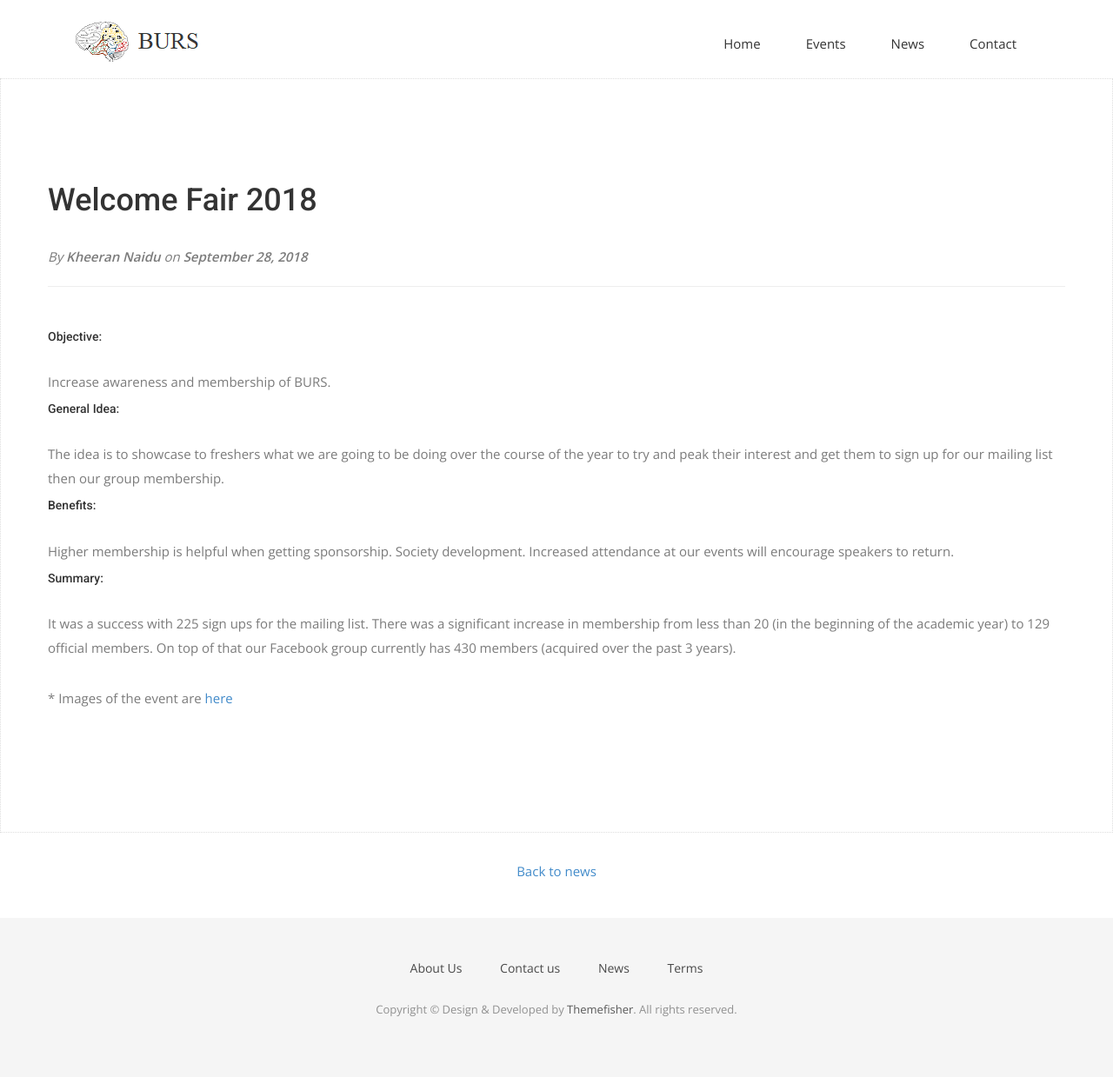
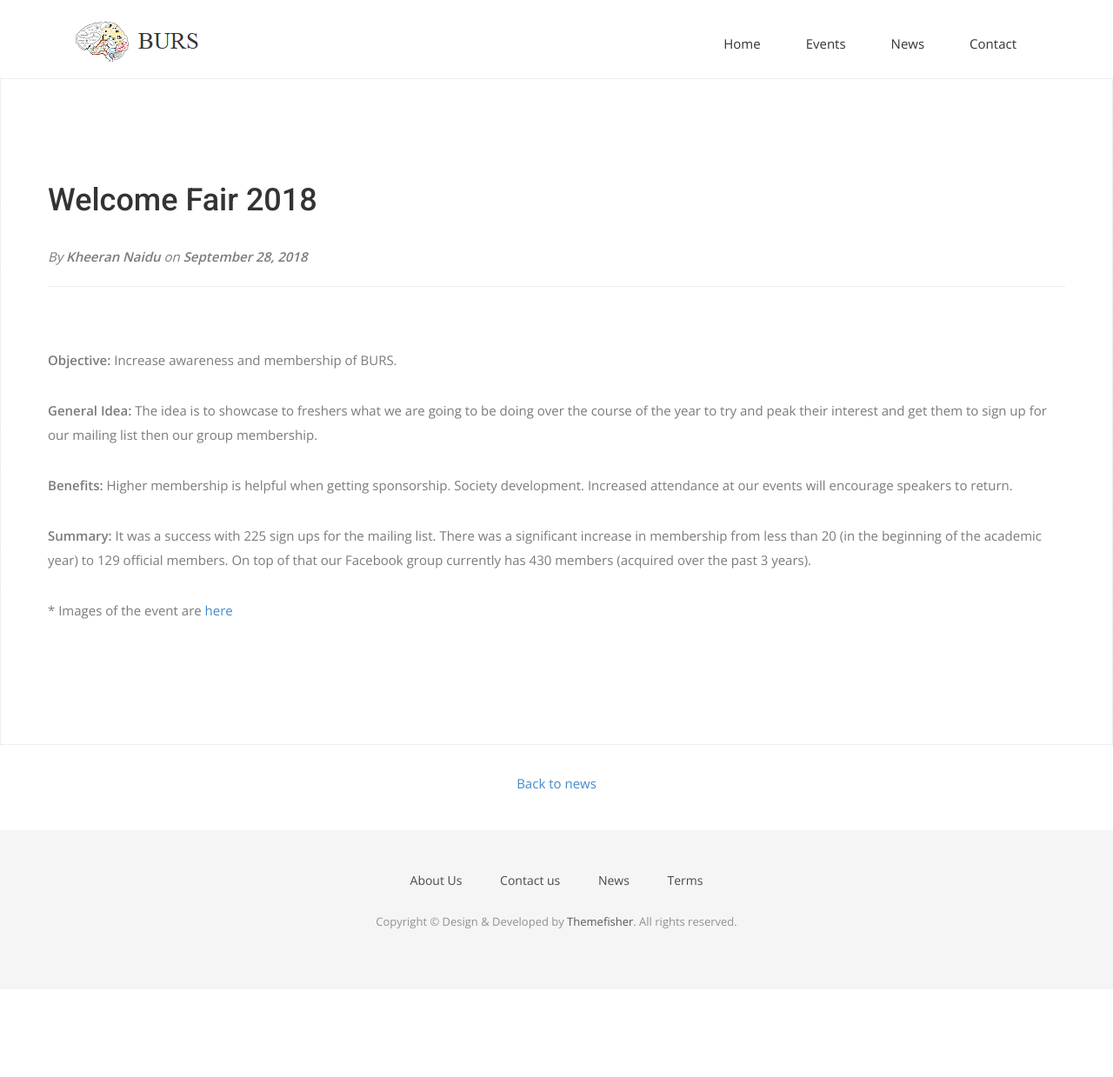
Before and after one commit to bristolresearchsoc/bristolresearchsoc.github.io, a Jekyll site: the page built from _posts/2018-09-28-Welcome-Fair-2018.md, in a window 1280 px wide. Shown: the whole page at 87% size. Built offline with Jekyll 4.4.1, drawn with Linux system fonts in a browser that asks for light colours; nearby versions of some CDN libraries; some web fonts are replaced; after the commit the page ends 1138 px from its top, so only the background shows below that.

Commit message:
post formatting:

```diff
--- a/_posts/2018-09-28-Welcome-Fair-2018.md
+++ b/_posts/2018-09-28-Welcome-Fair-2018.md
@@ -6,17 +6,13 @@ date: 2018-09-28
 author: Kheeran Naidu
 permalink: /:year/:month/:day/:title.html
 ---
-##### Objective:
-Increase awareness and membership of BURS.
-<br />
+**Objective:** Increase awareness and membership of BURS.
 
-##### General Idea:
-The idea is to showcase to freshers what we are going to be doing over the course of the year to try and peak their interest and get them to sign up for our mailing list then our group membership.
 
-##### Benefits:
-Higher membership is helpful when getting sponsorship. Society development. Increased attendance at our events will encourage speakers to return.
+**General Idea:** The idea is to showcase to freshers what we are going to be doing over the course of the year to try and peak their interest and get them to sign up for our mailing list then our group membership.
 
-##### Summary:
-It was a success with 225 sign ups for the mailing list. There was a significant increase in membership from less than 20 (in the beginning of the academic year) to 129 official members. On top of that our Facebook group currently has 430 members (acquired over the past 3 years).
+**Benefits:** Higher membership is helpful when getting sponsorship. Society development. Increased attendance at our events will encourage speakers to return.
+
+**Summary:** It was a success with 225 sign ups for the mailing list. There was a significant increase in membership from less than 20 (in the beginning of the academic year) to 129 official members. On top of that our Facebook group currently has 430 members (acquired over the past 3 years).
 
 \* Images of the event are [here](https://bristolresearchsoc.github.io/events/)
```
Also changed, not shown: _posts/2018-12-18-Road-to-Research-1.md (+1 -2 lines).
